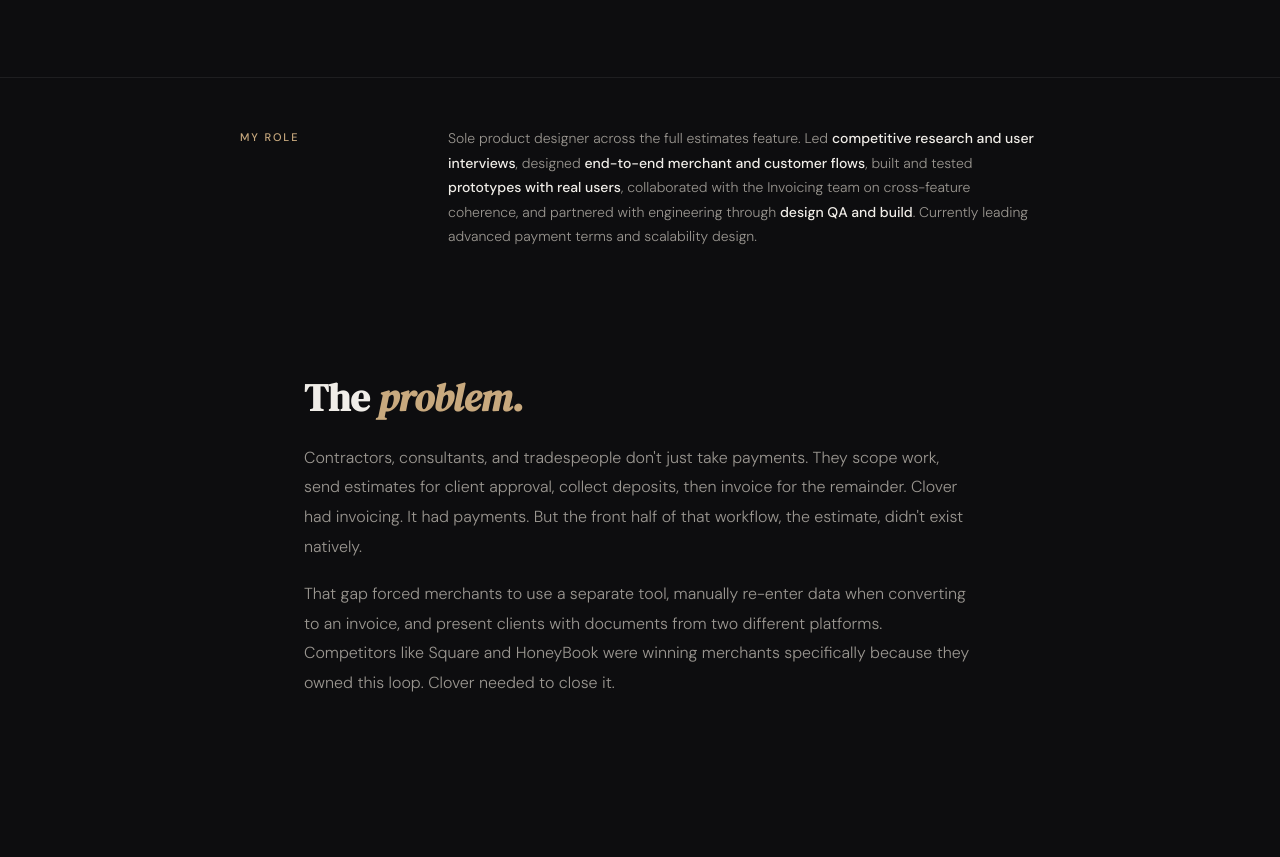
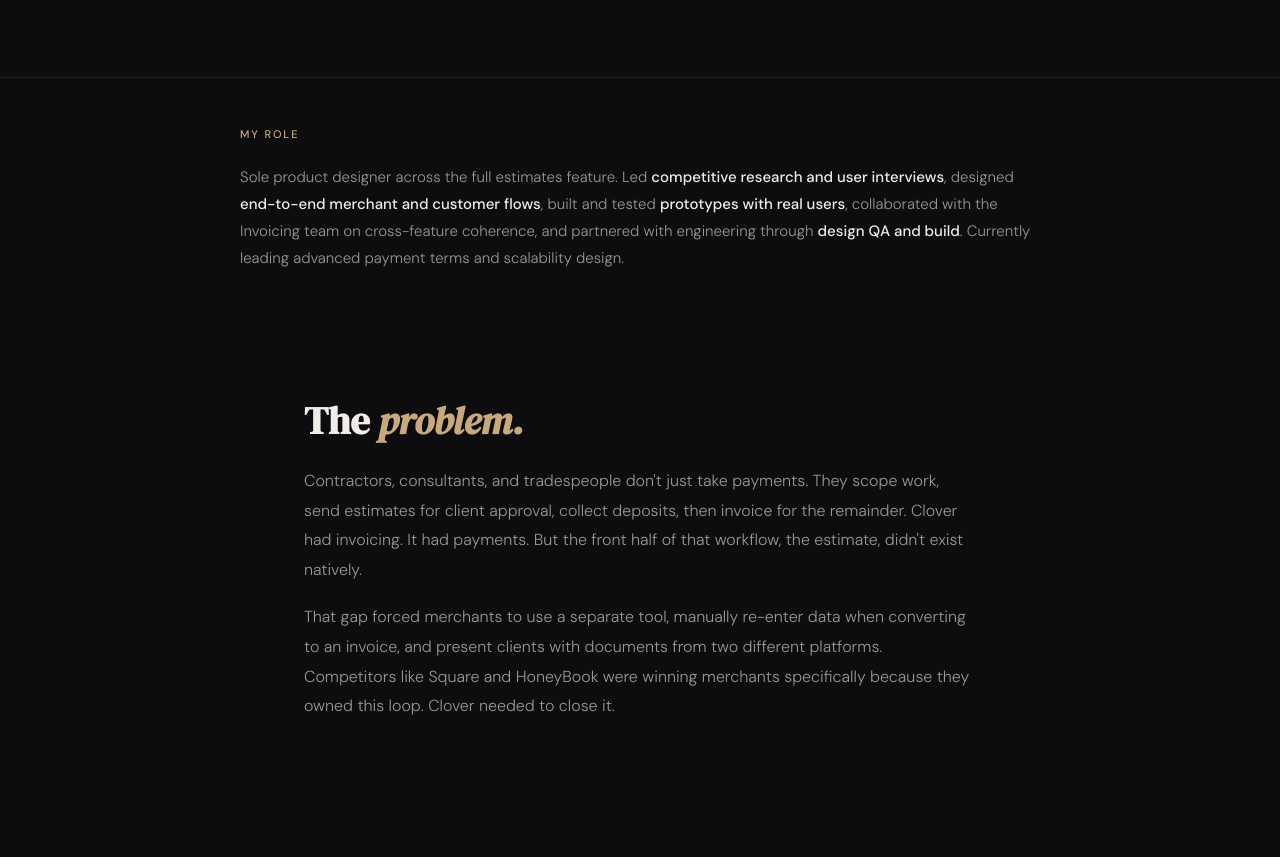
Before and after one commit to cheljones90/chelsea-portfolio, a plain HTML site: page clover-estimates.html in a window 1280 px wide. Shown: the part 2281-3138 px from the top of the page. Drawn offline with Linux system fonts and the light colour scheme.

Commit message:
Add files via upload

```diff
--- a/clover-estimates.html
+++ b/clover-estimates.html
@@ -113,9 +113,9 @@ nav.scrolled{background:rgba(13,13,15,0.88);backdrop-filter:blur(20px);border-co
 
 /* Role note */
 .case-role{padding:48px 64px;border-top:1px solid var(--border);}
-.case-role-inner{max-width:800px;margin:0 auto;display:grid;grid-template-columns:160px 1fr;gap:48px;align-items:start;}
-.case-role-label{font-size:11px;font-weight:500;letter-spacing:0.17em;text-transform:uppercase;color:var(--accent);padding-top:3px;}
-.case-role-text{font-size:14px;font-weight:300;color:var(--text-2);line-height:1.75;}
+.case-role-inner{max-width:800px;margin:0 auto;}
+.case-role-label{font-size:11px;font-weight:500;letter-spacing:0.17em;text-transform:uppercase;color:var(--accent);margin-bottom:20px;display:block;}
+.case-role-text{font-size:15px;font-weight:300;color:var(--text-2);line-height:1.8;}
 .case-role-text strong{font-weight:500;color:var(--text);}
 
 /* Next */
@@ -160,7 +160,6 @@ nav.scrolled{background:rgba(13,13,15,0.88);backdrop-filter:blur(20px);border-co
   .case-impact-stat+.case-impact-stat{padding-left:0;}
   .case-quote{padding:60px 28px;}
   .case-role{padding:40px 28px;}
-  .case-role-inner{grid-template-columns:1fr;gap:16px;}
   .case-caption{padding:14px 28px;}
   .case-img-grid{grid-template-columns:1fr;}
   .case-img-grid-3{grid-template-columns:1fr;}
```
Also changed, not shown: clover-loyalty.html (+3 -4 lines).
